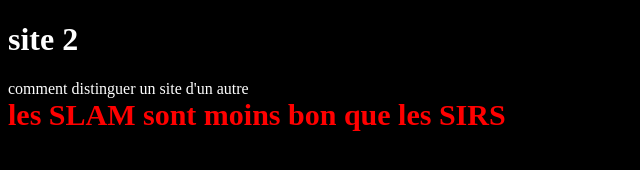
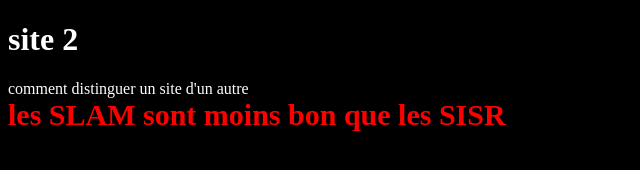
Before and after one commit to PaulG0/projetbloc1, a plain HTML site: page site2/index.html in a window 1280 px wide. Shown: the full height of the page, 0-640 px from the left. Drawn offline with Linux system fonts and the light colour scheme.

Commit message:
Update index.html

```diff
--- a/site2/index.html
+++ b/site2/index.html
@@ -9,6 +9,6 @@
 <body>
 <h1>site 2</h1>
 comment distinguer un site d'un autre
-<div class="boss"> les SLAM sont moins bon que les SIRS</div>
+<div class="boss"> les SLAM sont moins bon que les SISR</div>
 </body>
 </html>
```
